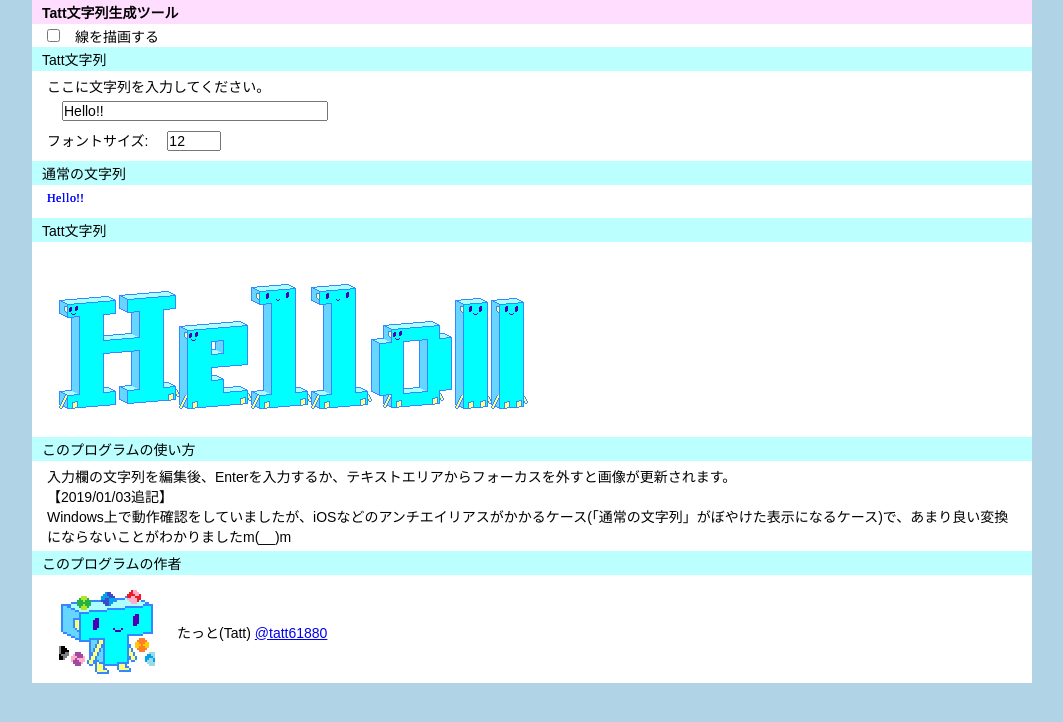
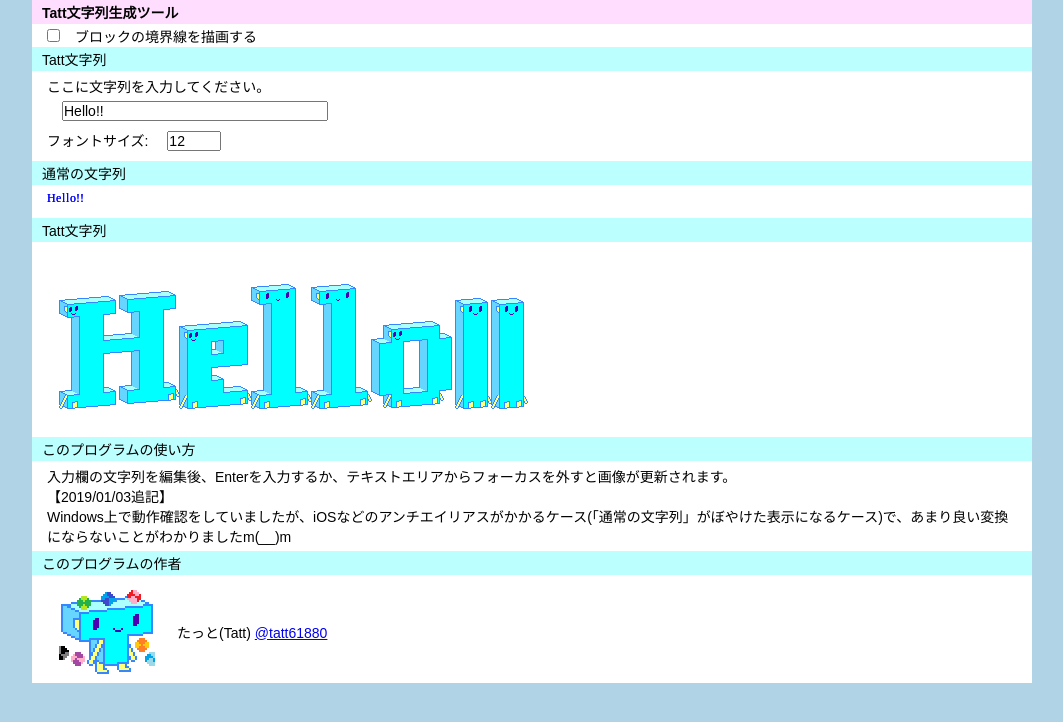
Before and after one commit to tatt61880/tatt_str, a plain HTML site: page index.html in a window 1280 px wide. Shown: the whole page, without its empty margins (108-1171 px from the left). Drawn offline with Linux system fonts and the light colour scheme.

Commit message:
Update index.html

```diff
--- a/index.html
+++ b/index.html
@@ -13,7 +13,7 @@
   <body>
     <div id="container">
       <h1>Tatt文字列生成ツール</h1>
-      <input type="checkbox" id="checkboxDrawLine" onclick="onChange()"><label for="checkboxDrawLine">線を描画する</label>
+      <input type="checkbox" id="checkboxDrawLine" onclick="onChange()"><label for="checkboxDrawLine">ブロックの境界線を描画する</label>
 
       <h2>Tatt文字列</h2>
       <p>
```
